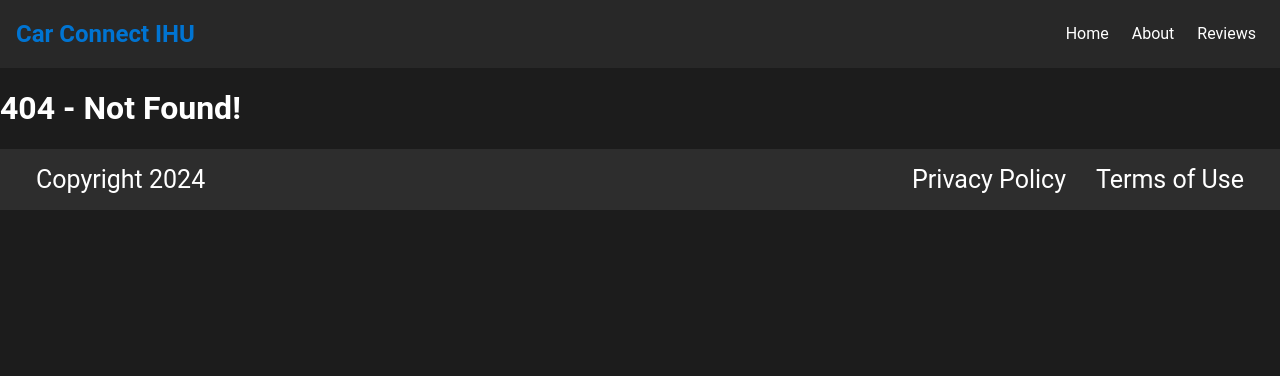
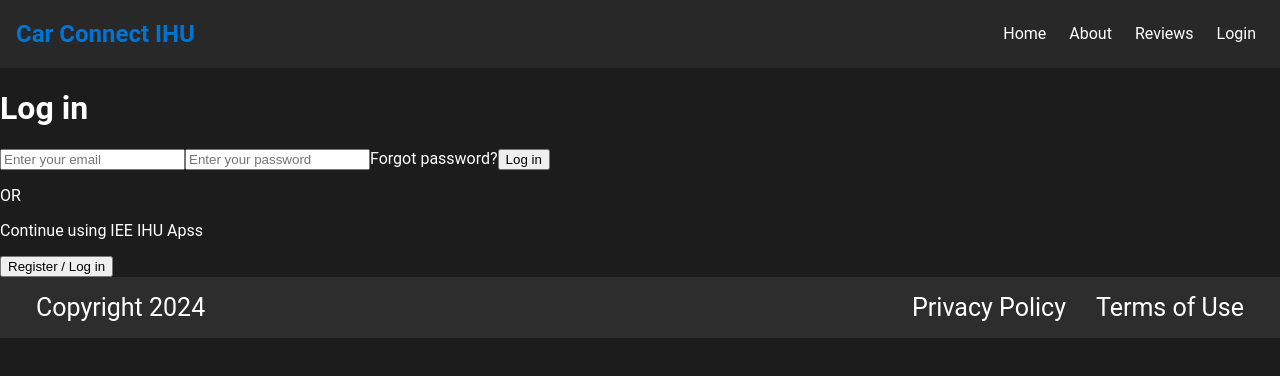
Before and after one commit to NautilusSoftwareIHU/CCIHU-Frontend, a Next.js app: page /login in a window 1280 px wide. Before the commit this address had no page. Shown: the top 376 px of the page. Built offline with nearby package versions, Linux system fonts and the light colour scheme.

Commit message:
Completed the html for the login page

```diff
--- /dev/null
+++ b/app/login/page.js
@@ -0,0 +1,20 @@
+import React from "react";
+
+const loginPage = () => {
+    return (
+        <>
+        <h1>Log in</h1>
+        <form>
+            <input type="email" name="email" placeholder="Enter your email"></input>
+            <input type="password" name="password" placeholder="Enter your password"></input>
+            <a>Forgot password?</a>
+            <button>Log in</button>
+        </form>
+        <p>OR</p>
+        <p>Continue using IEE IHU Apss</p>
+        <button>Register / Log in</button>
+        </>
+    );
+}
+
+export default loginPage;
--- a/components/Navbar/Navbar.js
+++ b/components/Navbar/Navbar.js
@@ -9,6 +9,7 @@ const Navbar = () => {
         <Link href="/">Home</Link>
         <Link href="/about">About</Link>
         <Link href="/reviews">Reviews</Link>
+        <Link href="/login">Login</Link>
       </div>
     </nav>
   );
--- a/package.json
+++ b/package.json
@@ -9,7 +9,7 @@
     "lint": "next lint"
   },
   "dependencies": {
-    "next": "15.1.0",
+    "next": "^15.1.0",
     "react": "^19.0.0",
     "react-dom": "^19.0.0",
     "react-search-box": "^2.3.0"
```
Also changed, not shown: 1 other file (tests, documents, lock files or other folders).
